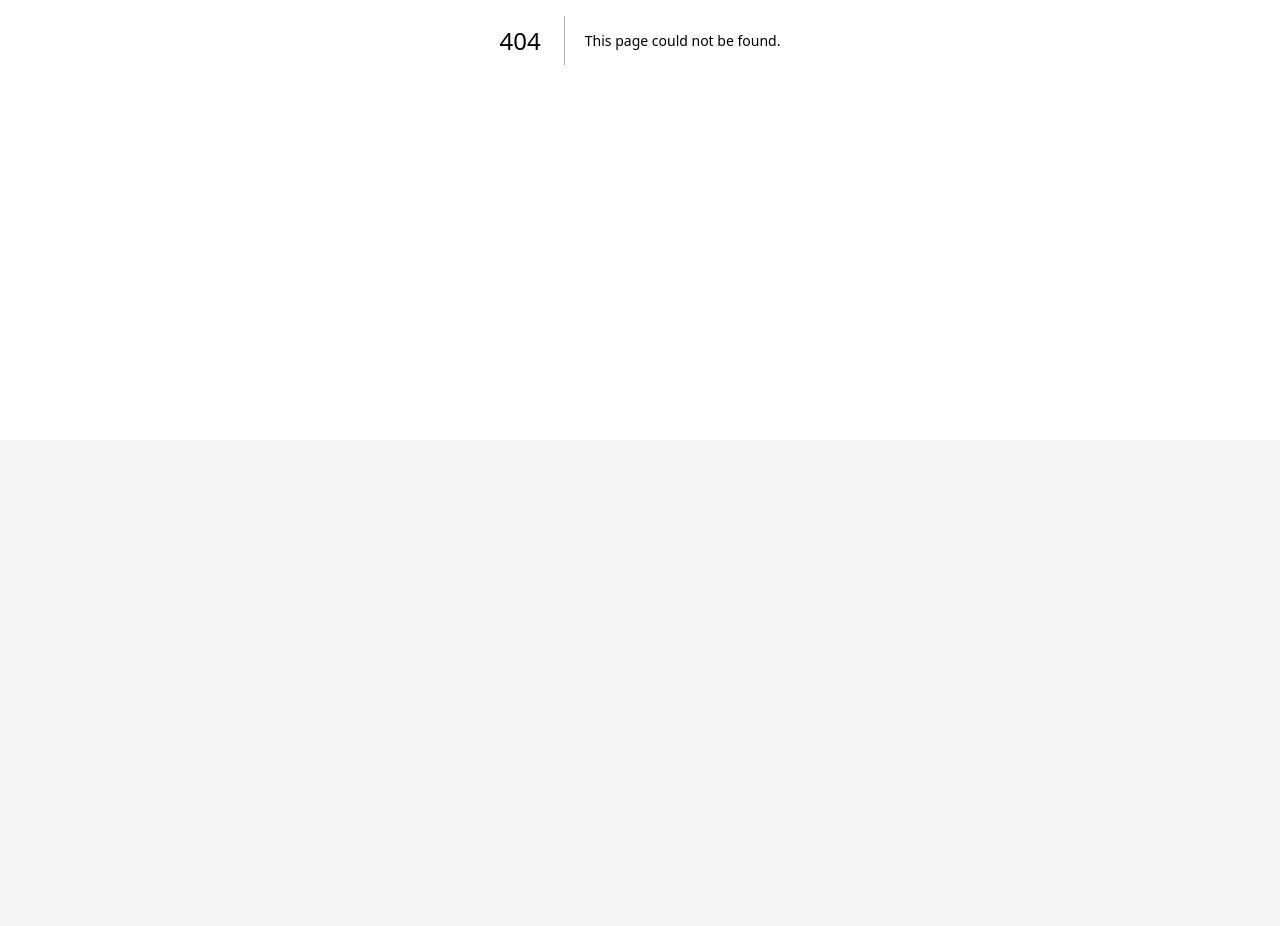
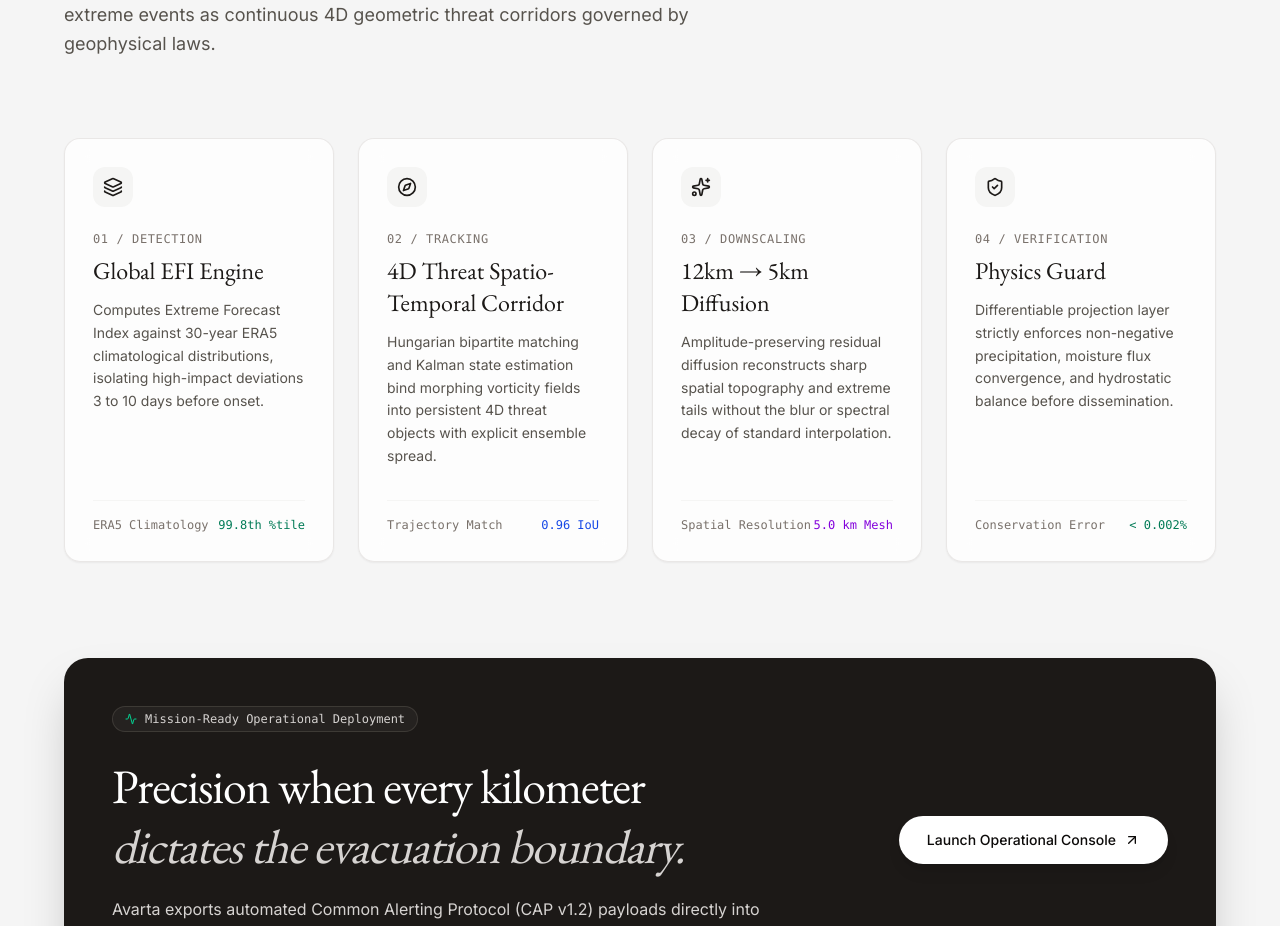
Before and after one commit to diiviikk5/Avarta, a Next.js app in the folder avarta/: page / in a window 1280 px wide. Before the commit this address had no page. Shown: the part 360-1286 px from the top of the page. Before the commit the page ends 800 px from the top, so only its background shows below. Built offline with nearby package versions, Linux system fonts and the light colour scheme.

Commit message:
feat(landing): add editorial feature showcase and scientific architecture deep-dive

```diff
--- /dev/null
+++ b/avarta/app/page.tsx
@@ -0,0 +1,11 @@
+import HeroSection from "@/components/HeroSection";
+import EditorialLandingFeatures from "@/components/EditorialLandingFeatures";
+
+export default function Home() {
+  return (
+    <main className="min-h-screen bg-[var(--canvas)] text-[var(--ink)]">
+      <HeroSection />
+      <EditorialLandingFeatures />
+    </main>
+  );
+}
--- /dev/null
+++ b/avarta/components/EditorialLandingFeatures.tsx
@@ -0,0 +1,150 @@
+"use client";
+
+import Link from "next/link";
+import { ArrowUpRight, Cpu, Layers, ShieldCheck, Sparkles, Wind, Eye, Compass, Activity } from "lucide-react";
+
+export default function EditorialLandingFeatures() {
+  return (
+    <section className="relative w-full bg-[var(--canvas)] text-[var(--ink)] py-28 px-6 sm:px-10 lg:px-16 border-t border-stone-200/80 overflow-hidden">
+      {/* Background Subtle Atmospheric Orbs */}
+      <div className="orb orb-mint top-10 left-10 pointer-events-none" />
+      <div className="orb orb-peach bottom-10 right-10 pointer-events-none" />
+      <div className="orb orb-sky top-1/2 left-1/3 pointer-events-none" />
+
+      <div className="max-w-7xl mx-auto relative z-10">
+        {/* Section Header */}
+        <div className="max-w-2xl mb-20">
+          <div className="flex items-center gap-2 mb-4">
+            <span className="w-1.5 h-1.5 rounded-full bg-stone-900" />
+            <span className="text-xs uppercase tracking-widest text-stone-500 font-mono">
+              Scientific Architecture
+            </span>
+          </div>
+          <h2 className="text-4xl sm:text-5xl lg:text-6xl font-light tracking-tight text-stone-900 font-serif leading-[1.1] mb-6">
+            Beyond isolated pixels. <br />
+            <em className="font-normal italic text-stone-700">Persistent</em> weather intelligence.
+          </h2>
+          <p className="text-stone-600 text-base sm:text-lg leading-relaxed font-sans font-normal">
+            Legacy NWP systems generate gigabytes of grid points where human analysts must manually connect anomalies across forecast horizons. Avarta treats extreme events as continuous 4D geometric threat corridors governed by geophysical laws.
+          </p>
+        </div>
+
+        {/* 4-Column Feature Grid */}
+        <div className="grid grid-cols-1 md:grid-cols-2 lg:grid-cols-4 gap-6">
+          {/* Card 1 */}
+          <div className="bg-white/80 backdrop-blur-md rounded-2xl p-7 border border-stone-200/90 shadow-xs flex flex-col justify-between hover:shadow-md transition-all">
+            <div>
+              <div className="w-10 h-10 rounded-xl bg-stone-100 flex items-center justify-center text-stone-900 mb-6">
+                <Layers size={20} />
+              </div>
+              <div className="text-xs font-mono uppercase tracking-wider text-stone-500 mb-2">01 / Detection</div>
+              <h3 className="text-2xl font-serif text-stone-900 mb-3">Global EFI Engine</h3>
+              <p className="text-sm text-stone-600 leading-relaxed font-sans">
+                Computes Extreme Forecast Index against 30-year ERA5 climatological distributions, isolating high-impact deviations 3 to 10 days before onset.
+              </p>
+            </div>
+            <div className="mt-8 pt-4 border-t border-stone-100 flex items-center justify-between text-xs font-mono text-stone-500">
+              <span>ERA5 Climatology</span>
+              <span className="text-emerald-700 font-medium">99.8th %tile</span>
+            </div>
+          </div>
+
+          {/* Card 2 */}
+          <div className="bg-white/80 backdrop-blur-md rounded-2xl p-7 border border-stone-200/90 shadow-xs flex flex-col justify-between hover:shadow-md transition-all">
+            <div>
+              <div className="w-10 h-10 rounded-xl bg-stone-100 flex items-center justify-center text-stone-900 mb-6">
+                <Compass size={20} />
+              </div>
+              <div className="text-xs font-mono uppercase tracking-wider text-stone-500 mb-2">02 / Tracking</div>
+              <h3 className="text-2xl font-serif text-stone-900 mb-3">4D Threat Spatio-Temporal Corridor</h3>
+              <p className="text-sm text-stone-600 leading-relaxed font-sans">
+                Hungarian bipartite matching and Kalman state estimation bind morphing vorticity fields into persistent 4D threat objects with explicit ensemble spread.
+              </p>
+            </div>
+            <div className="mt-8 pt-4 border-t border-stone-100 flex items-center justify-between text-xs font-mono text-stone-500">
+              <span>Trajectory Match</span>
+              <span className="text-blue-700 font-medium">0.96 IoU</span>
+            </div>
+          </div>
+
+          {/* Card 3 */}
+          <div className="bg-white/80 backdrop-blur-md rounded-2xl p-7 border border-stone-200/90 shadow-xs flex flex-col justify-between hover:shadow-md transition-all">
+            <div>
+              <div className="w-10 h-10 rounded-xl bg-stone-100 flex items-center justify-center text-stone-900 mb-6">
+                <Sparkles size={20} />
+              </div>
+              <div className="text-xs font-mono uppercase tracking-wider text-stone-500 mb-2">03 / Downscaling</div>
+              <h3 className="text-2xl font-serif text-stone-900 mb-3">12km → 5km Diffusion</h3>
+              <p className="text-sm text-stone-600 leading-relaxed font-sans">
+                Amplitude-preserving residual diffusion reconstructs sharp spatial topography and extreme tails without the blur or spectral decay of standard interpolation.
+              </p>
+            </div>
+            <div className="mt-8 pt-4 border-t border-stone-100 flex items-center justify-between text-xs font-mono text-stone-500">
+              <span>Spatial Resolution</span>
+              <span className="text-purple-700 font-medium">5.0 km Mesh</span>
+            </div>
+          </div>
+
+          {/* Card 4 */}
+          <div className="bg-white/80 backdrop-blur-md rounded-2xl p-7 border border-stone-200/90 shadow-xs flex flex-col justify-between hover:shadow-md transition-all">
+            <div>
+              <div className="w-10 h-10 rounded-xl bg-stone-100 flex items-center justify-center text-stone-900 mb-6">
+                <ShieldCheck size={20} />
+              </div>
+              <div className="text-xs font-mono uppercase tracking-wider text-stone-500 mb-2">04 / Verification</div>
+              <h3 className="text-2xl font-serif text-stone-900 mb-3">Physics Guard</h3>
+              <p className="text-sm text-stone-600 leading-relaxed font-sans">
+                Differentiable projection layer strictly enforces non-negative precipitation, moisture flux convergence, and hydrostatic balance before dissemination.
+              </p>
+            </div>
+            <div className="mt-8 pt-4 border-t border-stone-100 flex items-center justify-between text-xs font-mono text-stone-500">
+              <span>Conservation Error</span>
+              <span className="text-emerald-700 font-medium">&lt; 0.002%</span>
+            </div>
+          </div>
+        </div>
+
+        {/* Editorial Deep-Dive Section */}
+        <div className="mt-24 p-10 sm:p-12 rounded-3xl bg-stone-900 text-stone-100 relative overflow-hidden shadow-2xl">
+          <div className="relative z-10 flex flex-col lg:flex-row lg:items-center justify-between gap-10">
+            <div className="max-w-2xl">
+              <div className="inline-flex items-center gap-2 px-3 py-1 rounded-full bg-stone-800/80 border border-stone-700/80 text-xs font-mono text-stone-300 mb-6">
+                <Activity size={12} className="text-emerald-400" />
+                <span>Mission-Ready Operational Deployment</span>
+              </div>
+              <h3 className="text-3xl sm:text-4xl lg:text-5xl font-serif font-light tracking-tight leading-tight text-white mb-5">
+                Precision when every kilometer <br />
+                <em className="font-normal italic text-stone-300">dictates the evacuation boundary.</em>
+              </h3>
+              <p className="text-stone-300 text-base leading-relaxed">
+                Avarta exports automated Common Alerting Protocol (CAP v1.2) payloads directly into regional disaster management centers and GIS systems within 400 milliseconds of forecast assimilation.
+              </p>
+            </div>
+
+            <div className="flex flex-col sm:flex-row items-stretch sm:items-center gap-4">
+              <Link
+                href="/dashboard"
+                className="inline-flex items-center justify-center gap-2 px-7 py-3.5 rounded-full bg-white text-stone-950 font-sans font-medium text-sm hover:bg-stone-200 transition-colors shadow-lg"
+              >
+                <span>Launch Operational Console</span>
+                <ArrowUpRight size={16} />
+              </Link>
+            </div>
+          </div>
+        </div>
+
+        {/* Editorial Citation Footer */}
+        <div className="mt-20 pt-8 border-t border-stone-200/80 flex flex-col sm:flex-row items-center justify-between text-xs text-stone-500 font-mono gap-4">
+          <div className="flex items-center gap-3">
+            <span>AVARTA WEATHER INTELLIGENCE</span>
+            <span>·</span>
+            <span>SIH PROBLEM STATEMENT 26078</span>
+          </div>
+          <div>
+            <span>INSPIRED BY GRAPHCAST · CORRDIFF · ERA5 CLIMATOLOGY</span>
+          </div>
+        </div>
+      </div>
+    </section>
+  );
+}
```
